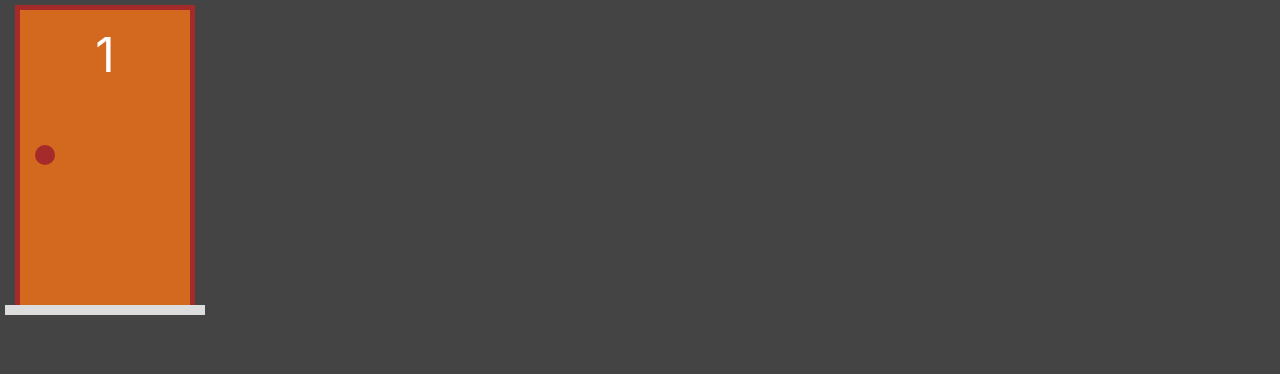
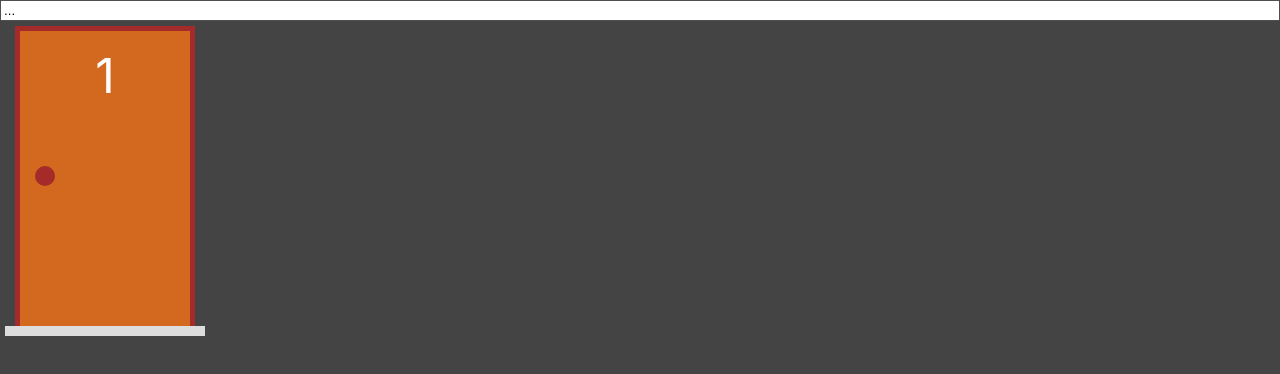
Before and after one commit to matheus-hoq/monty-hall-problem, a Next.js app: page / in a window 1280 px wide. Shown: the top 374 px of the page. Built offline with nearby package versions, Linux system fonts and the light colour scheme.

Commit message:
input added

```diff
--- a/components/Door.tsx
+++ b/components/Door.tsx
@@ -2,11 +2,11 @@ import styles from "../styles/Door.module.css"
 import DoorModel from "../model/door"
 
 interface DoorProps {
-    door: DoorModel
+    value: DoorModel
 }
 
 export default function Porta (props: DoorProps) {
-    const { door } = props
+    const door = props.value
     const selected = door.selected ? styles.selected : ''
 
     return (
--- a/pages/index.jsx
+++ b/pages/index.jsx
@@ -5,10 +5,12 @@ import DoorModel from "../model/door"
 
 export default function Home() {
   const [doorOne, setDoorOne] = useState(new DoorModel(1))
+  const [text, setText] = useState("...")
 
   return (
-    <div style={{display: "flex"}}>
-      <Door door={doorOne} />
+    <div style={{display: "flex", flexDirection: "column"}}>
+      <input type="text" value={text} onChange={e => setText(e.target.value)}/>
+      <Door value={doorOne}/>
     </div>
   )
 }
```
